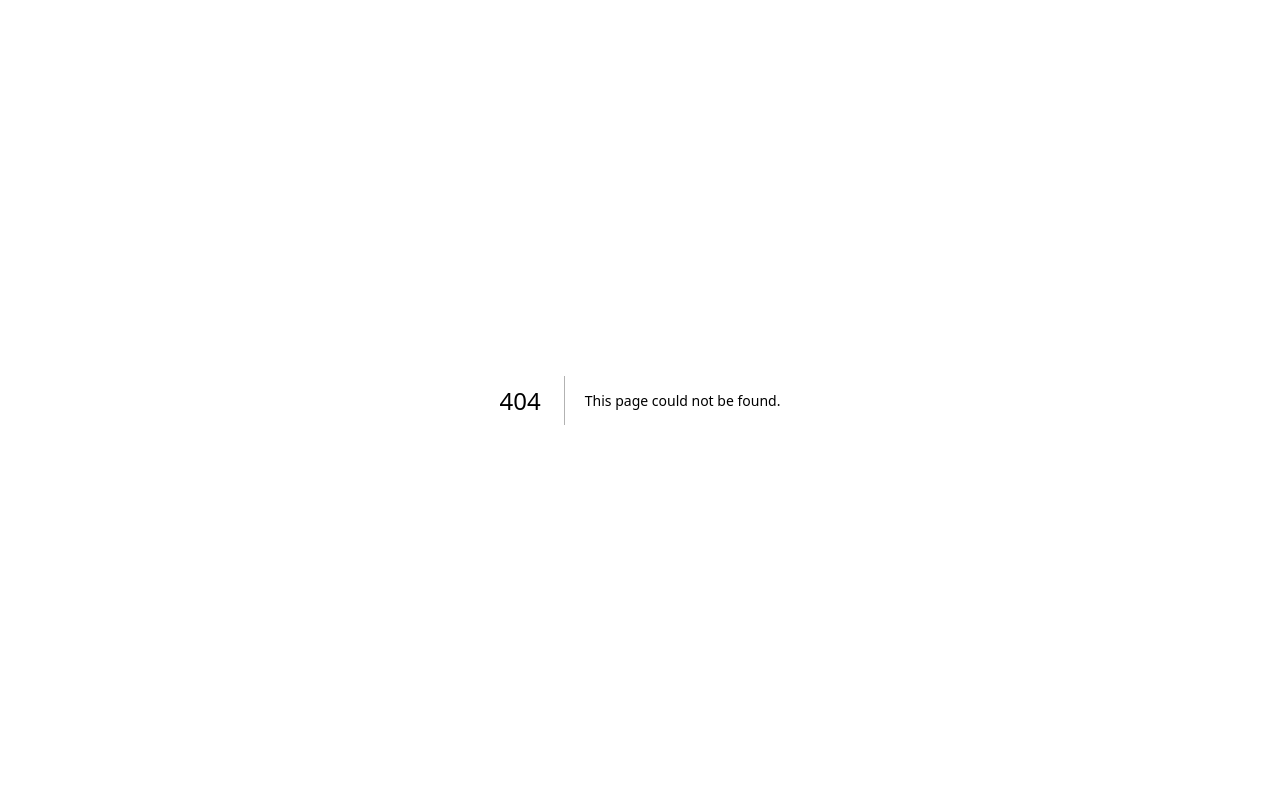
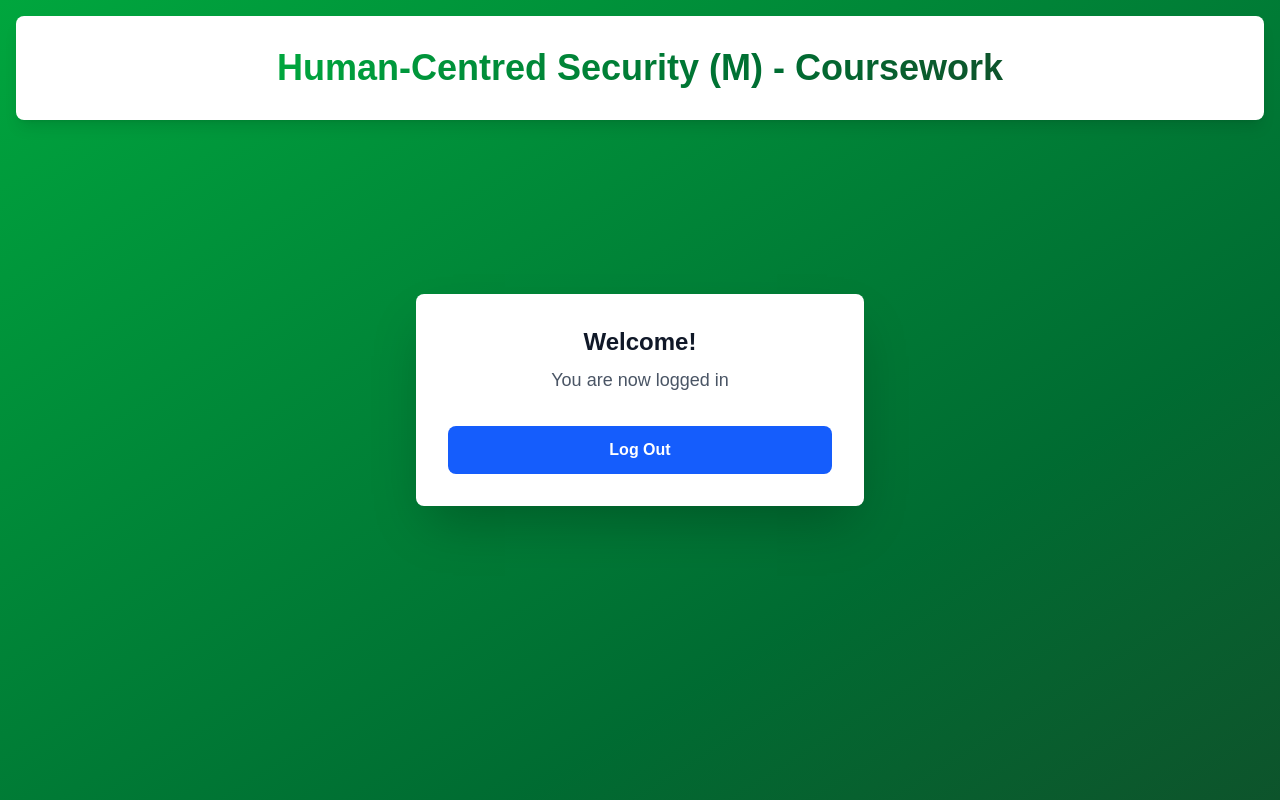
Before and after one commit to callummoodie21/hcs-aiaccess, a Next.js app: page /login/success in a window 1280 px wide. Before the commit this address had no page. Built offline with nearby package versions, Linux system fonts and the light colour scheme.

Commit message:
Created a page for successful login

```diff
--- /dev/null
+++ b/app/login/success/page.tsx
@@ -0,0 +1,37 @@
+import Link from "next/link";
+
+export default function TraditionalLogin() {
+  return (
+    <div className="min-h-screen bg-gradient-to-br from-green-600 to-green-900 flex flex-col">
+
+
+        <header className="fixed top-4 left-4 right-4 mx-auto max-w-7xl bg-white shadow-lg rounded-lg">
+        <div className="px-4 py-8 text-center">
+            <h1 className="inline-block text-4xl font-bold bg-gradient-to-r from-green-600 to-green-900 bg-clip-text text-transparent">
+                Human-Centred Security (M) - Coursework
+          </h1>
+        </div>
+        </header>
+
+      {/* Login Container */}
+      <main className="flex-1 flex items-center justify-center px-4 py-12">
+        <div className="bg-white rounded-lg shadow-2xl p-8 w-full max-w-md">
+          <div className="text-center mb-8">
+
+            <h2 className="text-2xl font-bold text-gray-900 mb-2">Welcome!</h2>
+            <p className="text-gray-600 text-lg">You are now logged in</p>
+          </div>
+
+            <Link href="/">
+            <button
+                type="submit"
+                className="w-full bg-blue-600 hover:bg-blue-700 text-white font-semibold py-3 px-4 rounded-lg transition duration-200 ease-in-out transform hover:scale-105 focus:outline-none focus:ring-2 focus:ring-blue-500 focus:ring-offset-2"
+                >
+                Log Out
+                </button>
+            </Link>
+        </div>
+      </main>
+    </div>
+  );
+}
```
